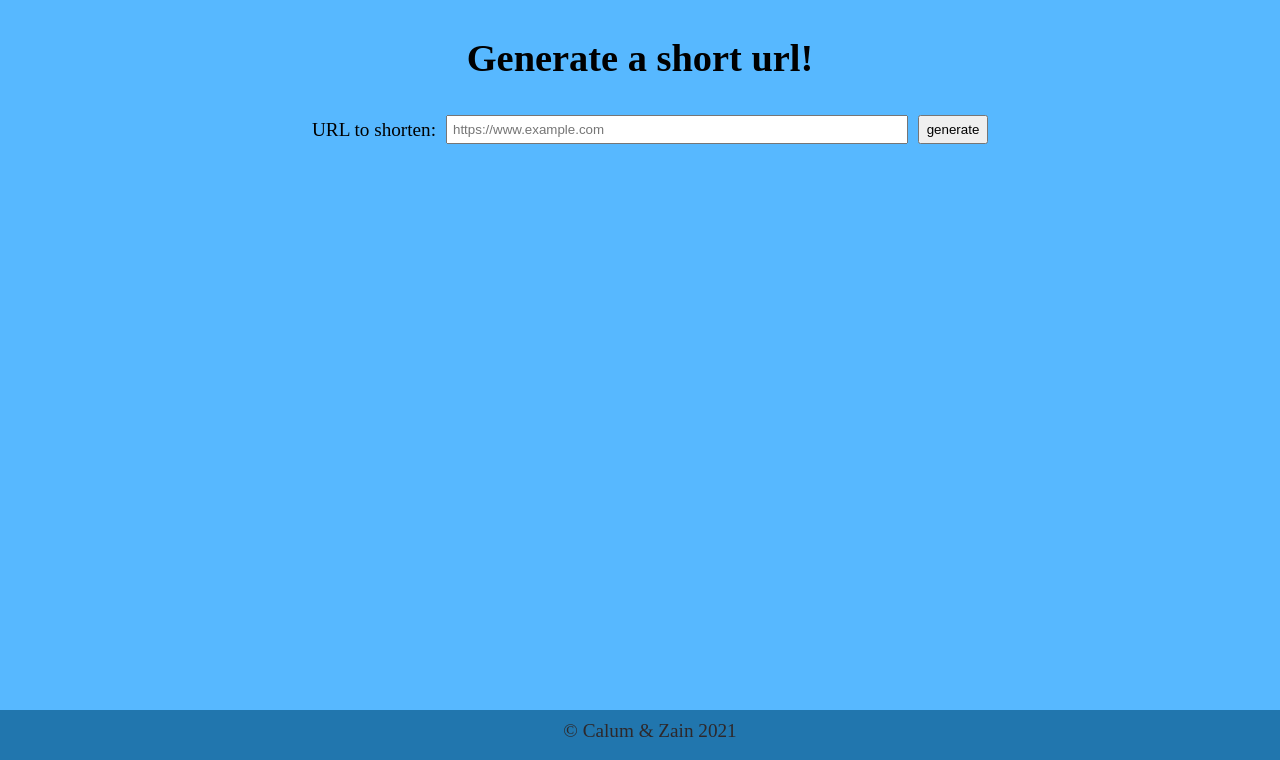
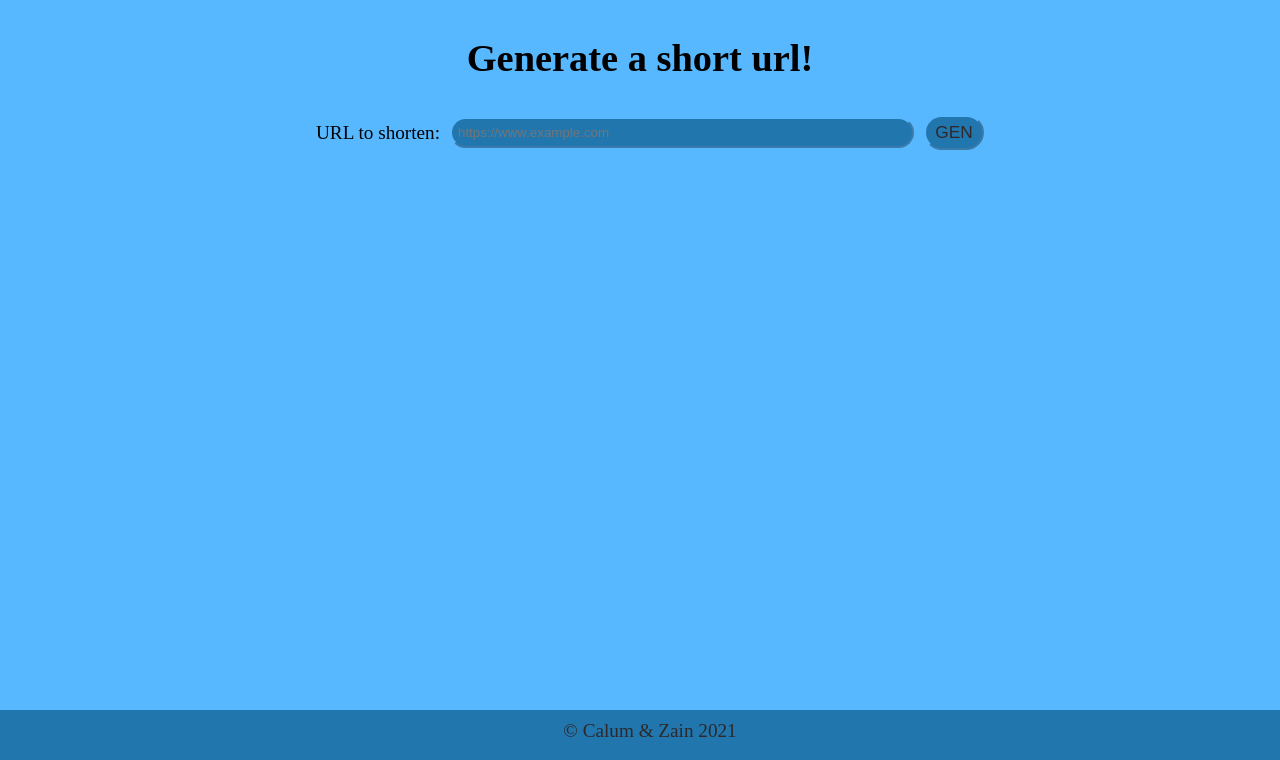
Before and after one commit to Zain1Uppal/Lap4-code-challenge, a Flask app: page /generate in a window 1280 px wide. Shown: the part 40-800 px from the top of the page. Run offline with Flask 2, Linux system fonts and the light colour scheme.

Commit message:
apply colour scheme to generator

```diff
--- a/static/css/generator.css
+++ b/static/css/generator.css
@@ -19,10 +19,27 @@
 
 #input_url {
     width: 50%;
-    padding: 5px;
+    padding: 6px;
+    background-color: var(--primary);
+    color: var(--raisin-black);
+    border-style: outset;
+    border-radius: 20px;
+    border-color: var(--secondary);
 }
 
 #generatorSubmit {
-    width: 70px;
+    font-size: 0.9em;
+    width: 60px;
     padding: 5px;
+    background-color: var(--primary);
+    color: var(--raisin-black);
+    border-style: outset;
+    border-radius: 20px;
+    border-color: var(--secondary);
 }
+
+#generatorSubmit:hover {
+    cursor: pointer;
+    background-color: var(--secondary);
+    opacity: 0.6;
+}
--- a/templates/form.html
+++ b/templates/form.html
@@ -10,7 +10,7 @@
             <form id="submission" action="/generate" method="POST">
                 <span>URL to shorten:</span>
                 <input type="url" id="input_url" name="input_url" placeholder="https://www.example.com">
-                <input type="submit" id="generatorSubmit" value='generate'>
+                <input type="submit" id="generatorSubmit" value='GEN'>
             </form>
             {% if shortUrl and base_url %}
                 <div id="result">
```
